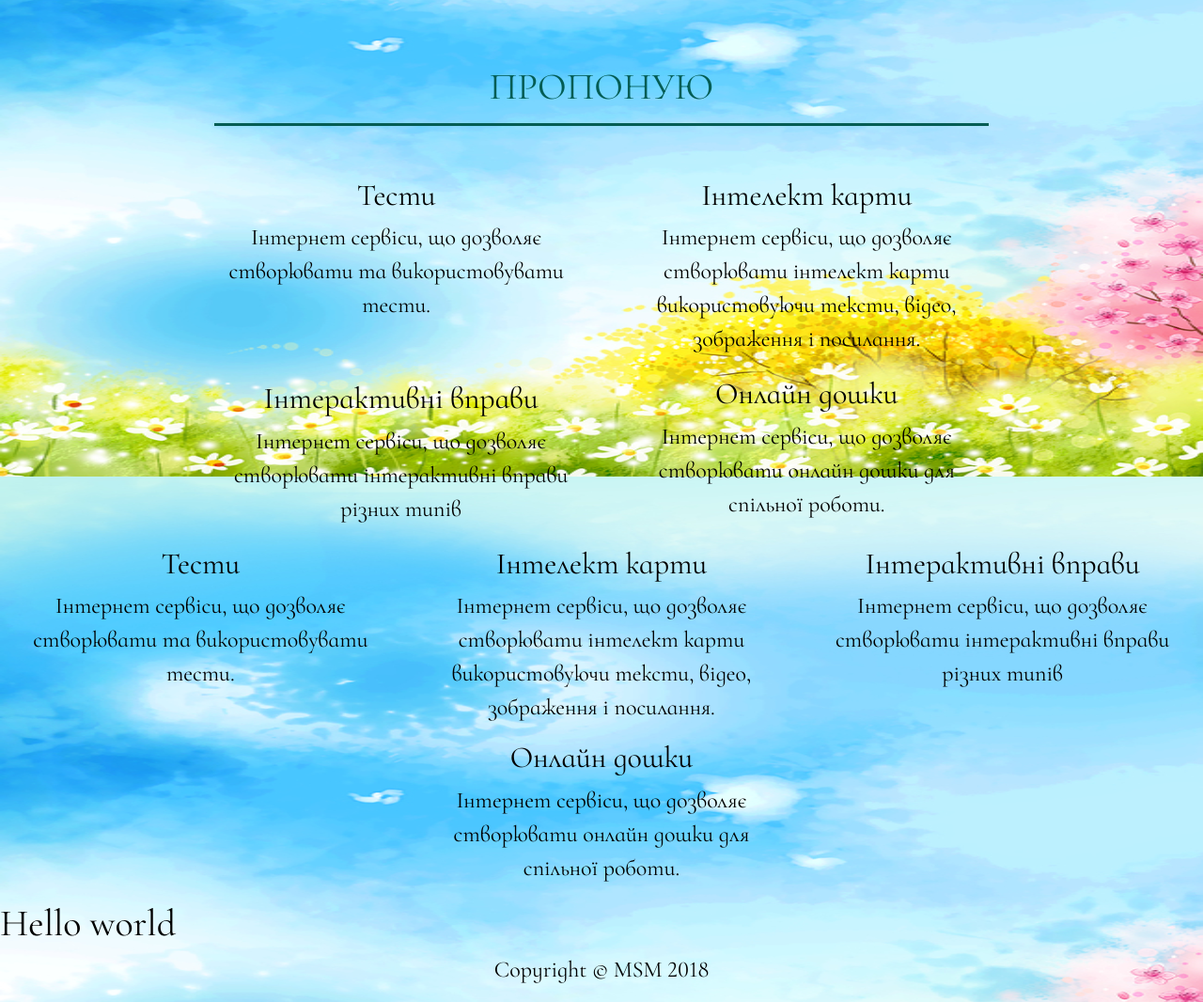
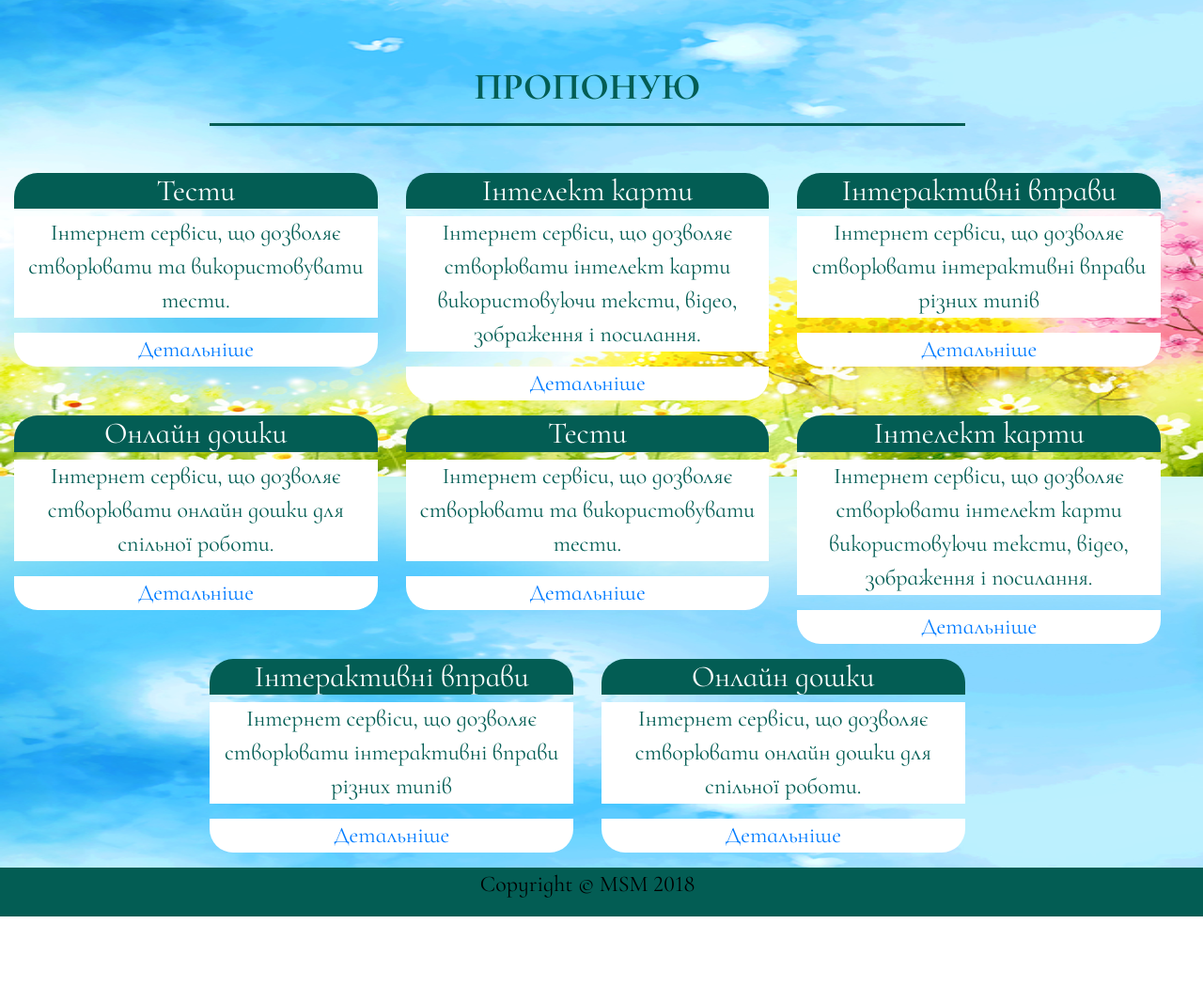
Before and after one commit to vhait/vhait.github.io, a plain HTML site: page index.html in a window 1280 px wide. Shown: the part 1093-2159 px from the top of the page at 94% size. After the commit the page ends 2068 px from the top, so only its background shows below. Drawn offline with nearby package versions, Linux system fonts and the light colour scheme.

Commit message:
Задано стиль для блоків

```diff
--- a/css/style.css
+++ b/css/style.css
@@ -37,6 +37,7 @@ element.style{
 	padding: 15px;
 	color:#035D54;
 	text-transform: uppercase;
+	font-weight:bold;
 	border-bottom: 3px solid #035D54;
 
 }
@@ -47,15 +48,36 @@ element.style{
 
 }
 .box2 {
-	margin:5px;
+
+	border-bottom-left-radius:25px;
+	border-bottom-right-radius:25px;
+
+
 }
 
 .pict_icon{
 	height: 100%;
 	width: 100%;
 }
-h2 {
-	color:black;
+.r2 {
+	color:white;
+	background: #035D54;
+	border-top-left-radius:25px;
+	border-top-right-radius:25px;
+
 
 
 }
+.r3{
+	border-bottom-left-radius:25px;
+	border-bottom-right-radius:25px;
+	border-top-left-radius:0px;
+	border-top-right-radius:0px;
+	background: #fff;
+
+
+}
+.text_cont{
+	background: #fff;
+	color: #035D54;
+}
--- a/index.html
+++ b/index.html
@@ -120,83 +120,88 @@
 
 						<p class="box1">Даний сайт створений на допомогу вчителям і містить збірку інтернет-сервісів, які можна використати в навчальному процесі.</p>
 
+
 				</div>
 			</div>
+  	</div>
+  			<div class="container-fluid w-100">
+  				<div class="row text-center justify-content-center w-100" >
+					<div class="col-8 ">
+						<h1 class="r">Пропоную</h1>
+					</div>
 
-  		</div>
-  			<div class="container-fluid w-100">
-  			<div class="row text-center justify-content-center " >
-				<div class="col-8 ">
-					<h1 class="r">Пропоную</h1>
-			</div>
+				</div>
 
 					<div class="w-100"></div>
-			<div class="row text-center justify-content-center w-100 m-10" >
+				<div class="row text-center justify-content-center w-100 m-10" >
 					<div class="col-lg-4 col-sm-4 col-md-6 col-xs-12 box2" >
-						<h2>Тести</h2>
+						<h2 class="r2">Тести</h2>
 
-						<p >
+						<p class="text_cont">
 						 Інтернет сервіси, що дозволяє створювати та використовувати тести.
 						</p>
+						<p class="r3"><a href="#">Детальніше </a></p>
 
 					</div>
 					<div class="col-lg-4 col-sm-6 col-md-6 col-xs-12 box2" >
-						<h2>Інтелект карти</h2>
+						<h2 class="r2">Інтелект карти</h2>
 
-						<p>
+						<p class="text_cont">
 						 Інтернет сервіси, що дозволяє створювати інтелект карти використовуючи тексти, відео, зображення і посилання.
 						</p>
+						<p class="r3"><a href="#">Детальніше </a></p>
 
 					</div>
 					<div class="col-lg-4 col-sm-6 col-md-6 col-xs-12 box2" >
-						<h2>Інтерактивні вправи</h2>
+						<h2 class="r2">Інтерактивні вправи</h2>
 
-						<p>
+						<p class="text_cont">
+						 Інтернет сервіси, що дозволяє створювати інтерактивні вправи різних типів
+						</p>
+						<p class="r3"><a href="#">Детальніше </a></p>
+
+					</div>
+
+					<div class="col-lg-4 col-sm-6 col-md-6 col-xs-12 box2" >
+						<h2 class="r2">Онлайн дошки</h2>
+
+						<p class="text_cont">
+						 Інтернет сервіси, що дозволяє створювати онлайн дошки для спільної роботи.
+						</p>
+						<p class="r3"><a href="#">Детальніше </a></p>
+					</div>
+					<div class="col-lg-4 col-sm-6 col-md-6 col-xs-12 box2" >
+						<h2 class="r2">Тести</h2>
+
+						<p class="text_cont">
+						 Інтернет сервіси, що дозволяє створювати та використовувати тести.
+						</p>
+						<p class="r3"><a href="#">Детальніше </a></p>
+					</div>
+					<div class="col-lg-4 col-sm-6 col-md-6 col-xs-12 box2" >
+						<h2 class="r2">Інтелект карти</h2>
+
+						<p class="text_cont">
+						 Інтернет сервіси, що дозволяє створювати інтелект карти використовуючи тексти, відео, зображення і посилання.
+						</p>
+						<p class="r3"><a href="#">Детальніше </a></p>
+					</div>
+					<div class="col-lg-4 col-sm-6 col-md-6 col-xs-12 box2" >
+						<h2 class="r2">Інтерактивні вправи</h2>
+
+						<p class="text_cont">
 						 Інтернет сервіси, що дозволяє створювати інтерактивні вправи різних типів
 						</p>
 
+						<p class="r3"><a href="#">Детальніше </a></p>
+					</div>
+					<div class="col-lg-4 col-sm-6 col-md-6 col-xs-12 box2" >
+						<h2 class="r2">Онлайн дошки</h2>
 
-					</div>
-					<div class="col-lg-4 col-sm-6 col-md-6 col-xs-12" >
-						<h2>Онлайн дошки</h2>
-
-						<p>
+						<p class="text_cont">
 						 Інтернет сервіси, що дозволяє створювати онлайн дошки для спільної роботи.
 						</p>
-
-					</div>
-					<div class="col-lg-4 col-sm-6 col-md-6 col-xs-12" >
-						<h2>Тести</h2>
-
-						<p>
-						 Інтернет сервіси, що дозволяє створювати та використовувати тести.
-						</p>
-
-					</div>
-					<div class="col-lg-4 col-sm-6 col-md-6 col-xs-12" >
-						<h2>Інтелект карти</h2>
-
-						<p>
-						 Інтернет сервіси, що дозволяє створювати інтелект карти використовуючи тексти, відео, зображення і посилання.
-						</p>
-
-					</div>
-					<div class="col-lg-4 col-sm-6 col-md-6 col-xs-12" >
-						<h2>Інтерактивні вправи</h2>
-
-						<p>
-						 Інтернет сервіси, що дозволяє створювати інтерактивні вправи різних типів
-						</p>
-
-
-					</div>
-					<div class="col-lg-4 col-sm-6 col-md-6 col-xs-12" >
-						<h2>Онлайн дошки</h2>
-
-						<p>
-						 Інтернет сервіси, що дозволяє створювати онлайн дошки для спільної роботи.
-						</p>
-
+						<p class="r3"><a href="#">Детальніше </a></p>
 					</div>
 
 
@@ -206,10 +211,9 @@
   		</div>
 
 
-	<h1>Hello world</h1>
-	<footer>
+	<footer style="background: #035D54;">
         <div class="container">
-            <div class="row">
+            <div class="row w-100">
                 <div class="col-lg-12 text-center">
                     <p>Copyright © MSM 2018</p>
                 </div>
```
